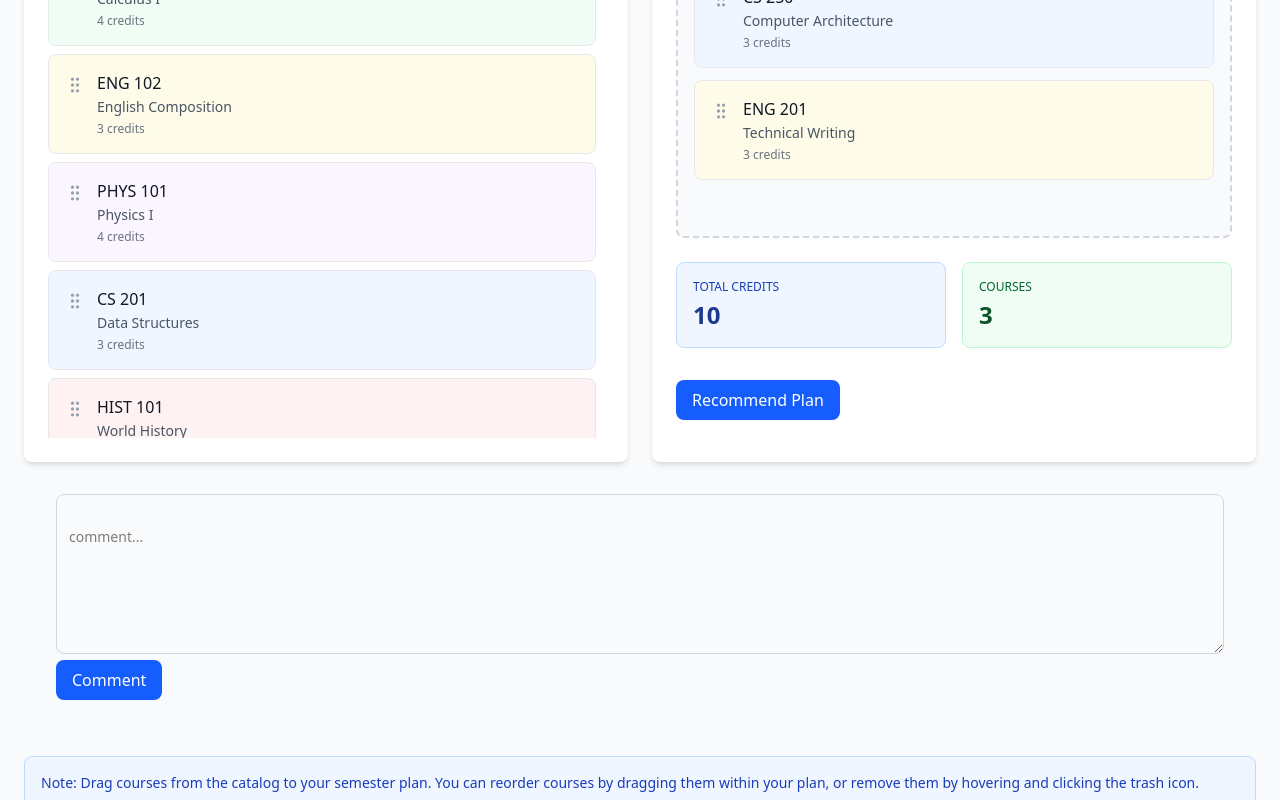
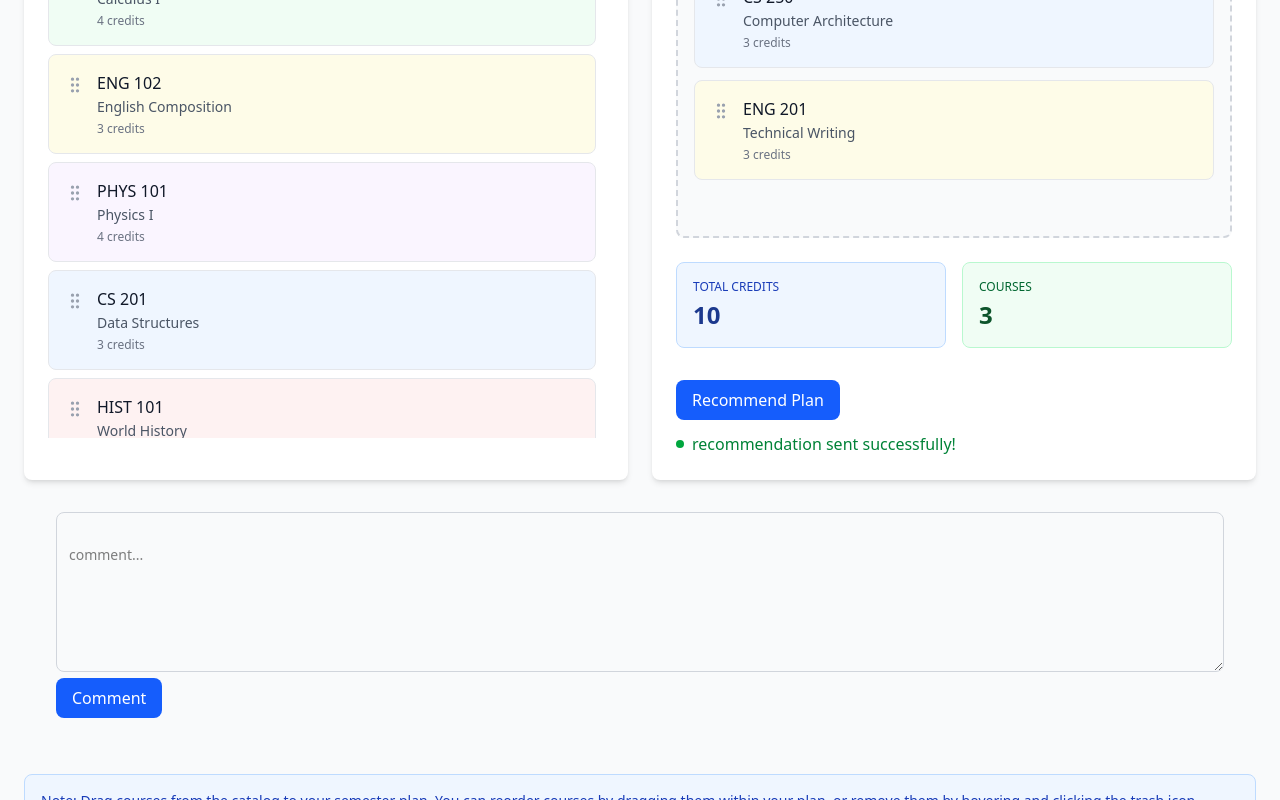
Before and after one commit to Mikias7/AcademicPlanner, a React (Vite) app in the folder AcademicPlanner/: page /editPlan in a window 1280 px wide. Both pictures are taken after a click on the button "Recommend Plan". Shown: the part 562-1362 px from the top of the page. Built offline with nearby package versions, Linux system fonts and the light colour scheme.

Commit message:
added confirmation message to recommendPlan

```diff
--- a/AcademicPlanner/src/pages/EditPlanPage.tsx
+++ b/AcademicPlanner/src/pages/EditPlanPage.tsx
@@ -6,6 +6,9 @@ const EditPlanPage = () => {
 
   const [commentSent, setCommentSent] = useState(false);
   const [comment, setComment] = useState("")
+
+  const [recommendPlan, setRecommendPlan] = useState(false);
+
   const [availableCourses] = useState([
     { id: 'cs101', code: 'CS 101', name: 'Intro to Computer Science', credits: 3, color: 'bg-blue-50' },
     { id: 'math201', code: 'MATH 201', name: 'Calculus I', credits: 4, color: 'bg-green-50' },
@@ -182,9 +185,17 @@ const EditPlanPage = () => {
 
             <div className='pt-8'>
                 <button
+                  onClick={() => {setRecommendPlan(!recommendPlan)}}
                     className="flex items-center px-4 py-2 bg-blue-600 text-white rounded-lg hover:bg-blue-800 transition-colors font-medium">
                     Recommend Plan
                 </button>
+
+                {recommendPlan && (
+                <p className="text-green-700 font-medium mt-3 flex items-center">
+                    <span className="w-2 h-2 bg-green-600 rounded-full mr-2"></span>
+                    recommendation sent successfully!
+                </p>
+                )}
             </div>
 
           </div>
```
